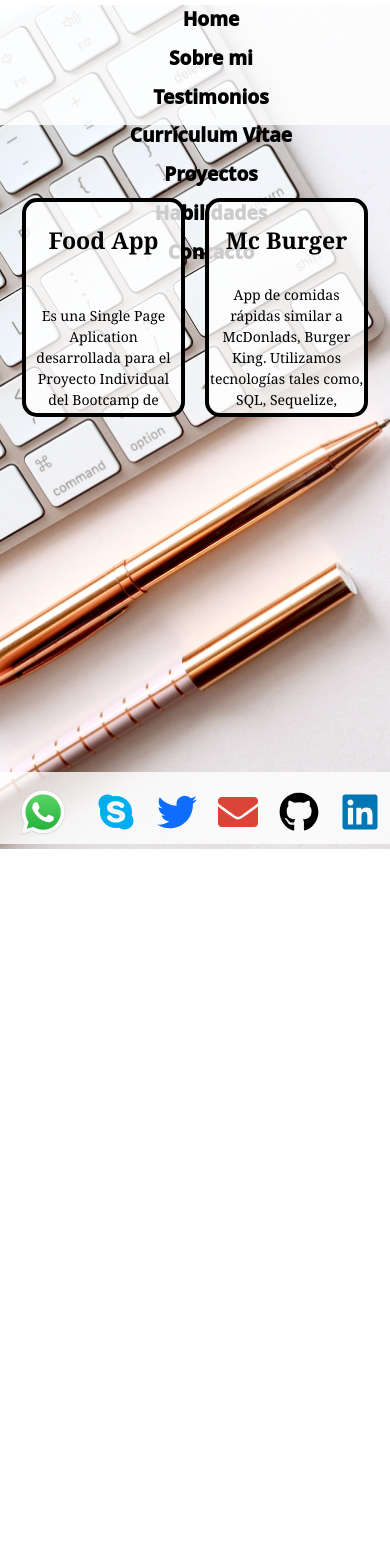
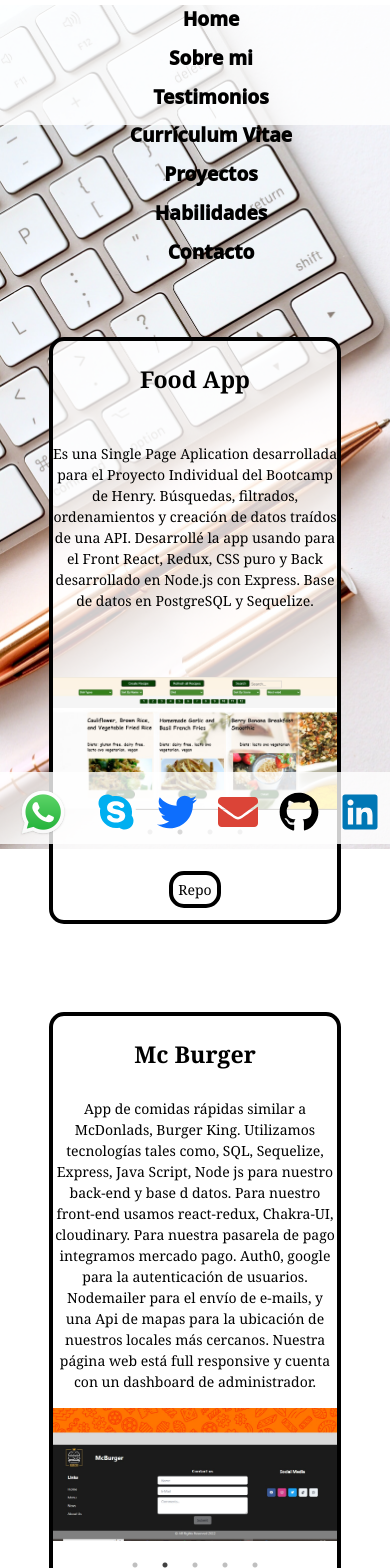
Before and after one commit to AgustinaMonzon/portfolioAgus, a React (Create React App) app: page /portfolio in a window 390 px wide. Shown: the top 1568 px of the page. Before the commit the page ends 849 px from the top, so only its background shows below. Built offline with nearby package versions, Linux system fonts and the light colour scheme; a web font is replaced by a local one.

Commit message:
camios resp

```diff
--- a/src/Components/Portfolio/Portfolio.css
+++ b/src/Components/Portfolio/Portfolio.css
@@ -76,19 +76,32 @@
   height: 80%;
   object-fit: cover;
 }
-@media (max-width: 700px) {
-  .project1 {
-    position: absolute;
-    top: 10px;
-    left: 10px;
+@media (max-width: 600px) {
+  .container {
+    width: 100%;
+    height: auto;
+    flex-direction: column;
   }
-  .project2 {
-    position: absolute;
-    top: 50px;
-    left: 10px;
+
+  .proyecto, .proyecto1 {
+    width: 80%;
+    height: auto;
+    margin: 20px 0;
+    bottom: auto;
+  }
+
+  .info {
+    font-size: 14px;
+  }
+
+  .botones {
+    margin-top: 20px;
+  }
+
+  .button {
+    margin-top: 20px;
   }
 }
-
 
 @media (min-width: 768px) {
   img {
```
